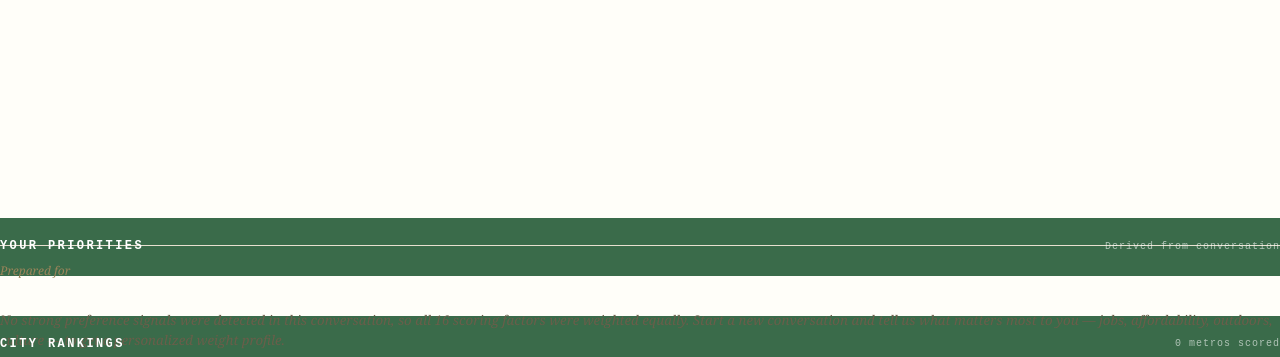
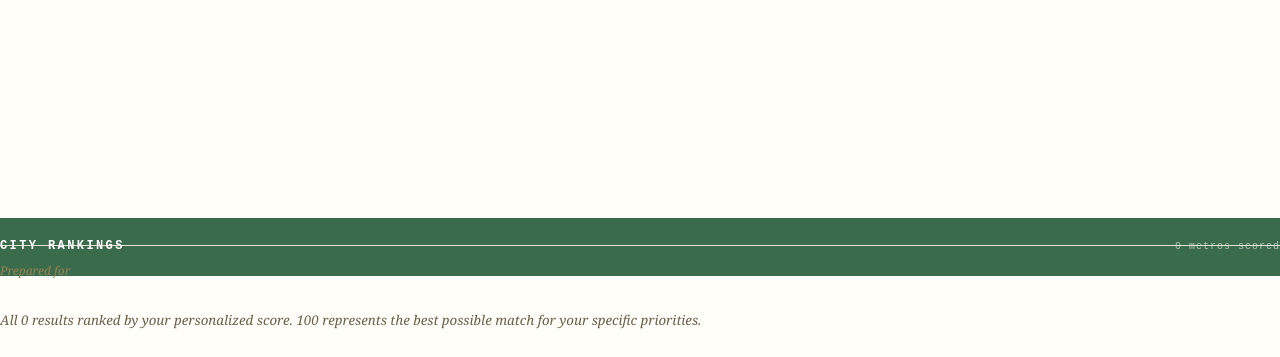
Before and after one commit to cmesserich/project-03, a Python web app: template app/templates/pdf_report.html in a window 1280 px wide; the page is wider, and only the part inside the window is pictured. Shown: the part 622-979 px from the top of that part. Run offline with Jinja, Linux system fonts and the light colour scheme; the template is opened without the code that fills it, so the values that code supplies are empty.

Commit message:
remove personalized weights if not detected

```diff
--- a/app/templates/pdf_report.html
+++ b/app/templates/pdf_report.html
@@ -754,6 +754,7 @@
 
 
 <!-- ═══════════════════════════════════ PRIORITIES ═══════════════════════════════ -->
+{% if weights_personalized %}
 <div class="page-break">
   <div class="section-banner">
     <div class="section-banner-title">Your Priorities</div>
@@ -761,15 +762,9 @@
   </div>
 
   <p class="section-intro">
-    {% if weights_personalized %}
     These weights were inferred from what you emphasized during your conversation.
     Factors you mentioned more — or mentioned with stronger feeling — received higher weight
     in the scoring model.
-    {% else %}
-    No strong preference signals were detected in this conversation, so all 16 scoring
-    factors were weighted equally. Start a new conversation and tell us what matters most
-    to you — jobs, affordability, outdoors, culture — to get a personalized weight profile.
-    {% endif %}
   </p>
 
   {% for parent_key, items in weight_groups.items() %}
@@ -800,6 +795,7 @@
   </div>
   {% endif %}
 </div>
+{% endif %}
 
 
 <!-- ═══════════════════════════════════ RANKINGS ═══════════════════════════════ -->
```
